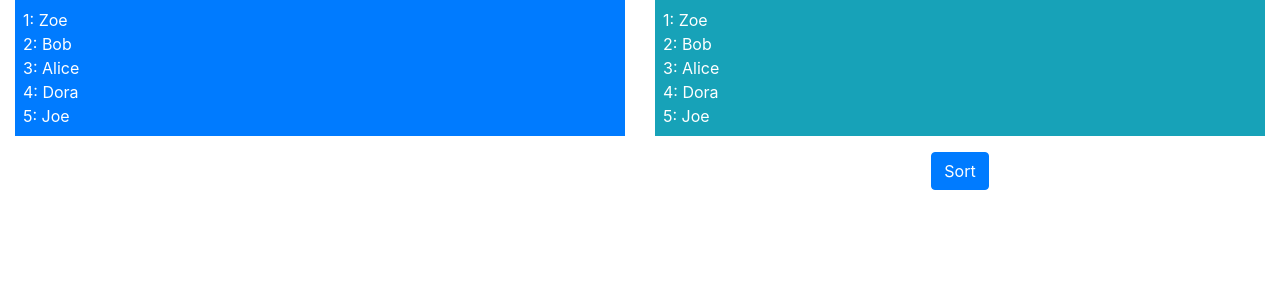
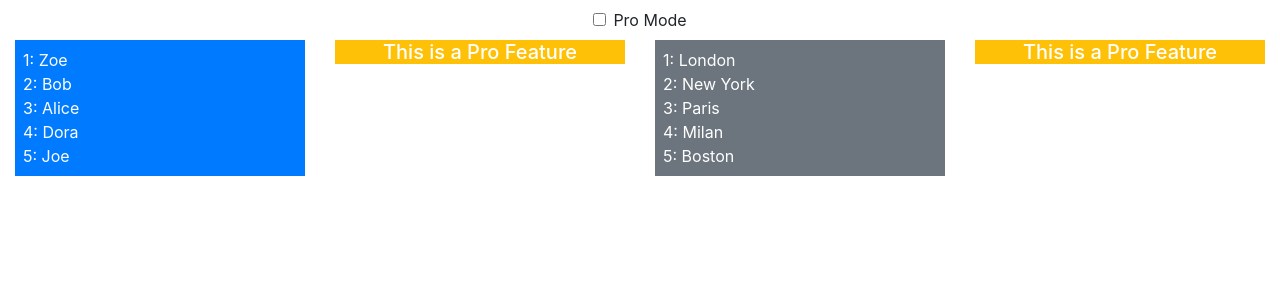
Before and after one commit to SonTrungTo/Full_Stack, a React (Create React App) app in the folder ProReact16/ch14/composition/: page / in a window 1280 px wide. Shown: the top 300 px of the page. Built offline with nearby package versions, Linux system fonts and the light colour scheme.

Commit message:
HOC introduction: A JS closure

```diff
--- a/ProReact16/ch14/composition/src/App.js
+++ b/ProReact16/ch14/composition/src/App.js
@@ -4,15 +4,24 @@
 // import { ThemeSelector } from "./ThemeSelector";
 import { GeneralList } from "./GeneralList";
 import { SortedList } from "./SortedList";
+import { ProFeature } from "./ProFeature";
+
+const ProList = ProFeature(SortedList);
 
 export default class App extends Component {
   constructor(props) {
     super(props);
     this.state = {
       //counter: 0,
-      names: ["Zoe", "Bob", "Alice", "Dora", "Joe"]
+      names: ["Zoe", "Bob", "Alice", "Dora", "Joe"],
+      cities: ["London", "New York", "Paris", "Milan", "Boston"],
+      proMode: false
     };
   }
+
+  toggleProMode = () => {
+    this.setState({proMode: !this.state.proMode});
+  };
 
   // incrementCounter = () => {
   //   this.setState({counter: this.state.counter + 1});
@@ -22,11 +31,27 @@
     return (
       <div className="container-fluid">
         <div className="row">
-          <div className="col-6">
+          <div className="col-12 text-center p-2">
+            <div className="form-check">
+              <input type="checkbox" className="form-check-input"
+              value={this.state.proMode}
+              onChange={this.toggleProMode} />
+              <label className="form-check-label">Pro Mode</label>
+            </div>
+          </div>
+        </div>
+        <div className="row">
+          <div className="col-3">
             <GeneralList theme="primary" list={this.state.names} />
           </div>
-          <div className="col-6">
-            <SortedList list={this.state.names} />
+          <div className="col-3">
+            <ProList list={this.state.names} pro={this.state.proMode} />
+          </div>
+          <div className="col-3">
+            <GeneralList theme="secondary" list={this.state.cities} />
+          </div>
+          <div className="col-3">
+            <ProList list={this.state.cities} pro={this.state.proMode} />
           </div>
         </div>
       </div>
--- /dev/null
+++ b/ProReact16/ch14/composition/src/ProFeature.js
@@ -0,0 +1,16 @@
+import React from "react";
+
+export function ProFeature(FeatureComponent) {
+    return function(props) {
+        if (props.pro) {
+            let {pro, ...childProps} = props;
+            return <FeatureComponent {...childProps} />
+        } else {
+            return (
+                <h5 className="bg-warning text-white text-center">
+                    This is a Pro Feature
+                </h5>
+            );
+        }
+    }
+}
```
